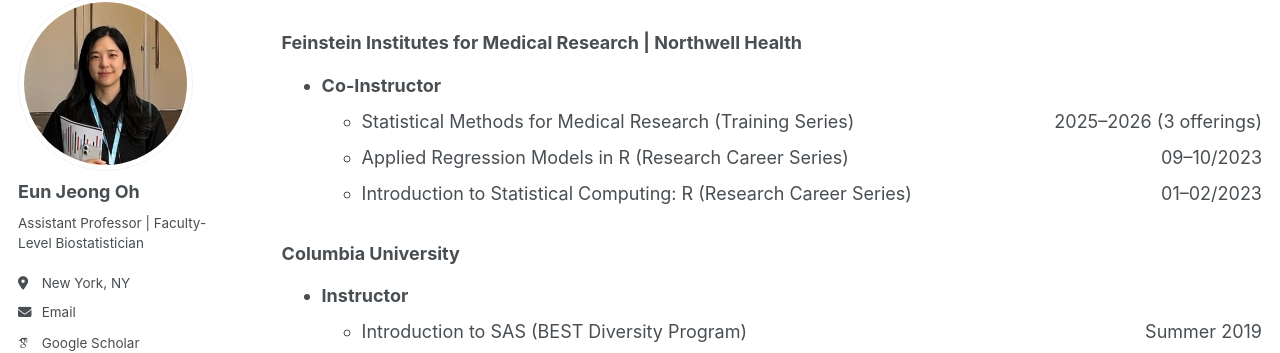
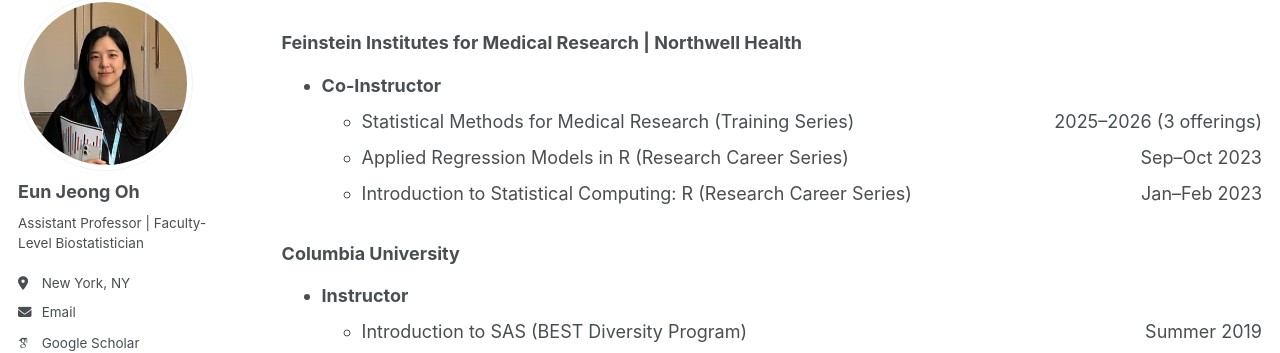
Before and after one commit to oheunj/oheunj.github.io, a Jekyll site: the page built from _pages/teaching.md, in a window 1280 px wide and 1397 px high. Shown: the part 110-463 px from the top of the window. Built offline with Jekyll 4.4.1, drawn with Linux system fonts in a browser that asks for light colours; some web fonts are replaced.

Commit message:
Update teaching.md

```diff
--- a/_pages/teaching.md
+++ b/_pages/teaching.md
@@ -14,8 +14,8 @@
 ### Feinstein Institutes for Medical Research | Northwell Health
 * **Co-Instructor**
   * Statistical Methods for Medical Research (Training Series) <span style="float:right">2025–2026 (3 offerings)</span>
-  * Applied Regression Models in R (Research Career Series) <span style="float:right">09–10/2023</span>
-  * Introduction to Statistical Computing: R (Research Career Series) <span style="float:right">01–02/2023</span>
+  * Applied Regression Models in R (Research Career Series) <span style="float:right">Sep–Oct 2023</span>
+  * Introduction to Statistical Computing: R (Research Career Series) <span style="float:right">Jan–Feb 2023</span>
 
 ### Columbia University
 * **Instructor**
```
